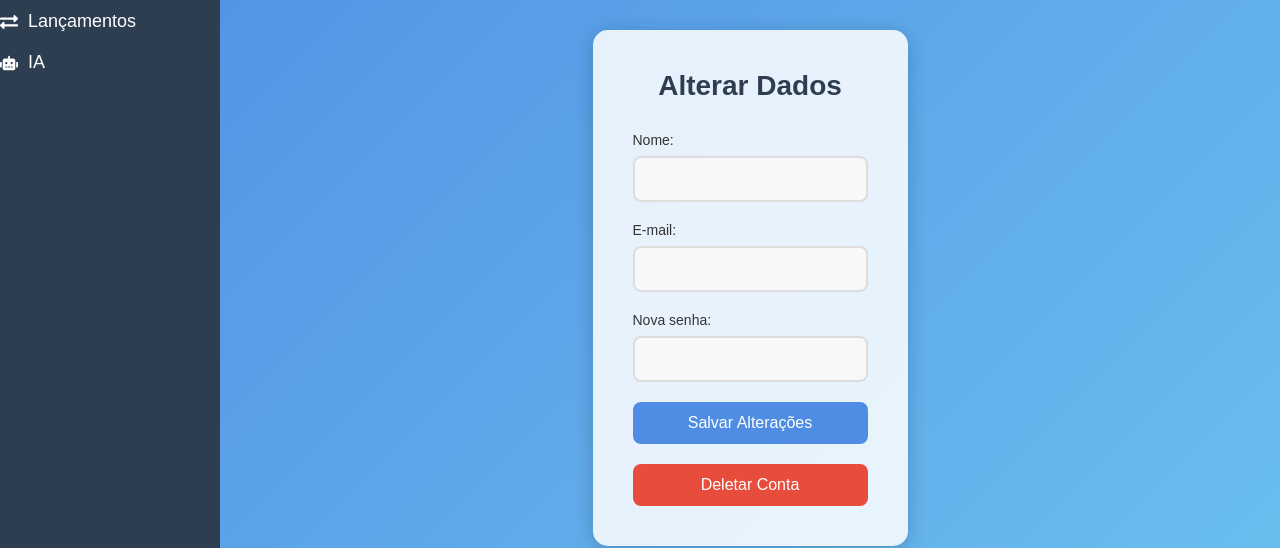
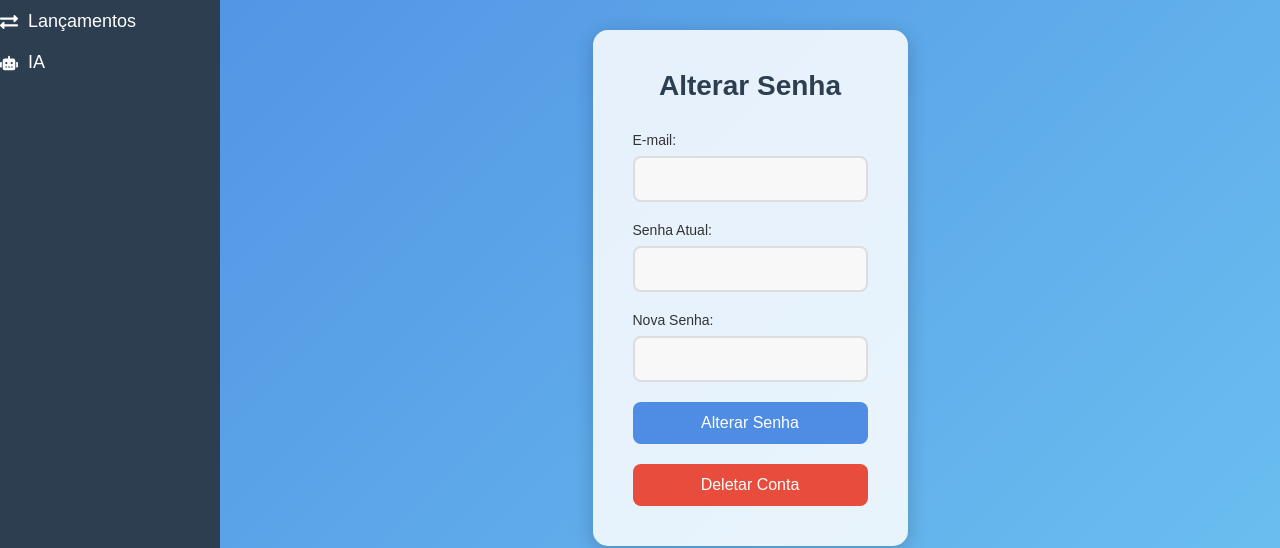
Before and after one commit to JoaoPLdeSouza/MyFinance, a React (Create React App) app: page /config in a window 1280 px wide. Shown: the part 120-668 px from the top of the page. Built offline with nearby package versions, Linux system fonts and the light colour scheme.

Commit message:
Pagina de alterar senha funcional

```diff
--- a/src/components/Header.js
+++ b/src/components/Header.js
@@ -56,7 +56,7 @@ const Header = ({ toggleSidebar }) => {
           </button>
           {showMenu && (
             <div className="config-menu">
-              <button onClick={() => goTo("/config")}>Alterar Dados</button>
+              <button onClick={() => goTo("/config")}>Alterar Senha</button>
               <button onClick={() => goTo("/alterar-rendimento")}>Alterar Rendimento</button>
               <button onClick={() => goTo("/alterar-email")}>Alterar E-mail</button>
             </div>
--- a/src/pages/Config.js
+++ b/src/pages/Config.js
@@ -1,52 +1,42 @@
 // src/pages/Config.js
-import React, { useState, useEffect } from "react";
+import React, { useState } from "react";
 import Layout from "../components/Layout";
 import authService from "../services/authService";
 import "../assets/Config.css";
 import { useNavigate } from "react-router-dom";
 
 const Config = () => {
-  const [nome, setNome] = useState("");
   const [email, setEmail] = useState("");
+  const [senhaAntiga, setSenhaAntiga] = useState("");
   const [novaSenha, setNovaSenha] = useState("");
-  const [usuario, setUsuario] = useState(null);
   const [mostrarConfirmacao, setMostrarConfirmacao] = useState(false);
   const navigate = useNavigate();
 
-  useEffect(() => {
-    const storedUser = JSON.parse(localStorage.getItem("usuario"));
-    if (storedUser) {
-      authService.getUserById(storedUser.id)
-        .then((res) => {
-          setUsuario(res.data);
-          setNome(res.data.nome);
-          setEmail(res.data.email);
-        })
-        .catch((err) => {
-          console.error("Erro ao carregar dados:", err);
-        });
-    }
-  }, []);
-
-  const handleSalvar = async (e) => {
+  const handleAlterarSenha = async (e) => {
     e.preventDefault();
     try {
-      const dados = {
-        id: usuario.id,
-        nome,
-        email,
-        senha: novaSenha
+      const usuario = JSON.parse(localStorage.getItem("usuario"));
+      const request = {
+        email: email,
+        senhaAntiga: senhaAntiga,
+        senhaNova: novaSenha
       };
-      await authService.updateUser(dados);
-      alert("Dados atualizados com sucesso!");
+
+
+      await authService.alterarSenha(usuario.id, request);
+      alert("Senha alterada com sucesso!");
+      setEmail("");
+      setSenhaAntiga("");
+      setNovaSenha("");
     } catch (error) {
-      alert("Erro ao atualizar dados.");
+      alert("Erro ao alterar senha.");
       console.error(error);
     }
   };
 
   const handleConfirmarExclusao = async () => {
     try {
+      const usuario = JSON.parse(localStorage.getItem("usuario"));
       await authService.delet(usuario.id);
       localStorage.removeItem("usuario");
       navigate("/login");
@@ -62,24 +52,24 @@ const Config = () => {
   return (
     <Layout>
       <div className="config-container">
-        <h2>Alterar Dados</h2>
-        <form className="config-form" onSubmit={handleSalvar}>
-          <div className="form-group">
-            <label>Nome:</label>
-            <input type="text" value={nome} onChange={(e) => setNome(e.target.value)} required />
-          </div>
-
+        <h2>Alterar Senha</h2>
+        <form className="config-form" onSubmit={handleAlterarSenha}>
           <div className="form-group">
             <label>E-mail:</label>
             <input type="email" value={email} onChange={(e) => setEmail(e.target.value)} required />
           </div>
 
           <div className="form-group">
-            <label>Nova senha:</label>
-            <input type="password" value={novaSenha} onChange={(e) => setNovaSenha(e.target.value)} />
+            <label>Senha Atual:</label>
+            <input type="password" value={senhaAntiga} onChange={(e) => setSenhaAntiga(e.target.value)} required />
           </div>
 
-          <button type="submit" className="salvar-btn">Salvar Alterações</button>
+          <div className="form-group">
+            <label>Nova Senha:</label>
+            <input type="password" value={novaSenha} onChange={(e) => setNovaSenha(e.target.value)} required />
+          </div>
+
+          <button type="submit" className="salvar-btn">Alterar Senha</button>
         </form>
 
         <button onClick={abrirModalConfirmacao} className="deletar-btn">Deletar Conta</button>
--- a/src/services/authService.js
+++ b/src/services/authService.js
@@ -13,14 +13,12 @@
   return axios.post(`${API_URL}/usuario/cadastrar`, usuario);
 };
 
-
 const getUserById = async (id) => {
   return axios.get(`${API_URL}/usuario/buscar/${id}`);
 };
 
-  // Atualizar usuário com id passado como query string
-  const updateUser = (usuario) => {
-    return axios.put(`${API_URL}/usuario/alterar`, usuario);
+const alterarSenha = async (id, request) => {
+  return await axios.put(`${API_URL}/usuario/alterar/senha?id=${id}`, request);
 };
 
 const delet = (id) => {
@@ -43,7 +41,7 @@
   login,
   register,
   getUserById,
-    updateUser,
+  alterarSenha,
   delet,
   alterarRendimento,
   alterarEmail
```
Lines whose indentation alone changed are shown as unchanged.
